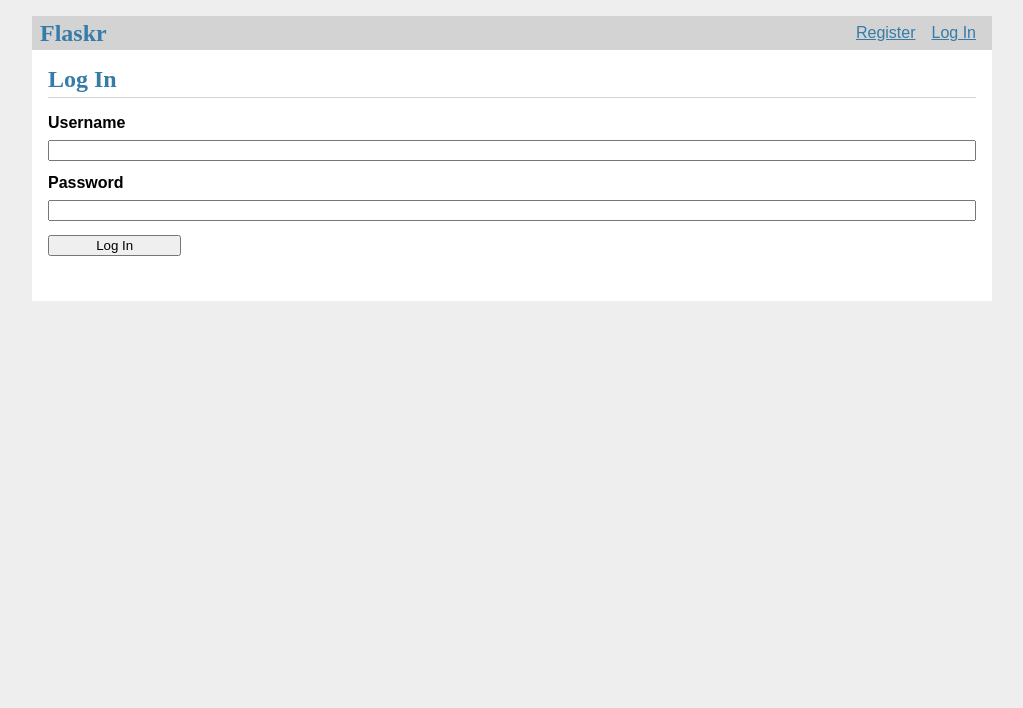
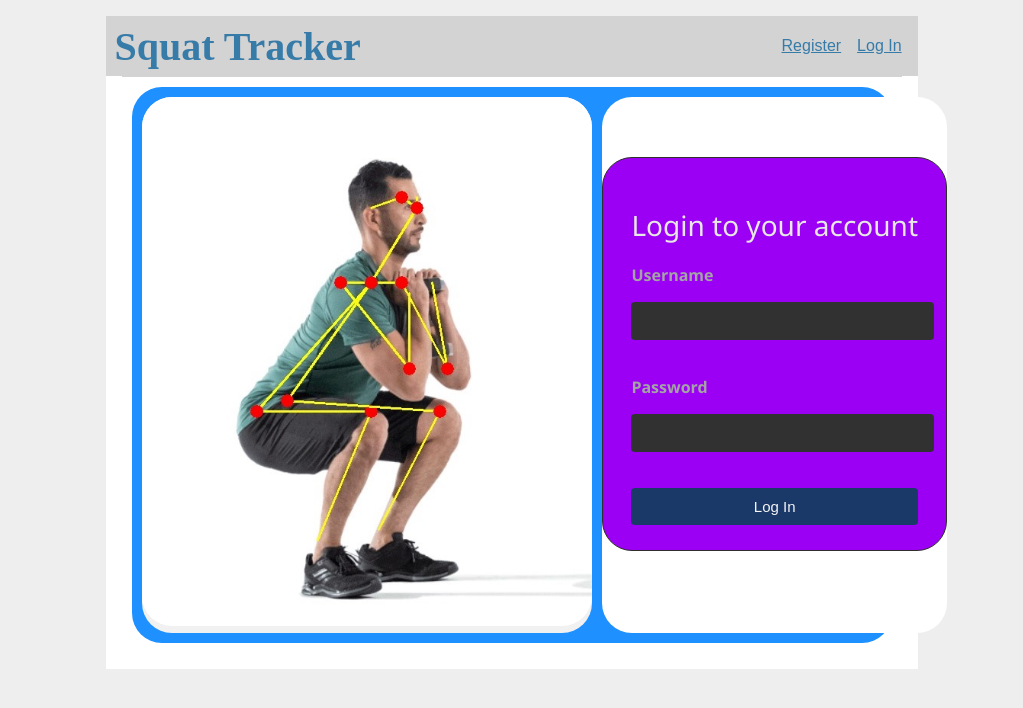
Before and after one commit to mukul-rana/Squats-Tracker, a Flask app: page /auth/login in a window 1280 px wide. Shown: the top 708 px of the page, without its empty margins (128-1151 px from the left). Run offline with Flask 2, Linux system fonts and the light colour scheme.

Commit message:
UI changes

```diff
--- /dev/null
+++ b/app/static/login.css
@@ -0,0 +1,87 @@
+.flex-container {
+    margin: 10px;
+    display: flex;
+    background-color: DodgerBlue;
+    border-radius: 30px;
+  }
+
+  #login{
+      background-color: white;
+    margin-left: auto;
+    width: 450px;
+  }
+
+  .flex-container > div {
+    background-color: #f1f1f1;
+    margin: 10px;
+    /* padding: 20px; */
+    border-radius: 30px;
+    font-size: 30px;
+  }
+
+img{
+    width: 450px;
+    border-radius: 30px;
+}
+
+
+
+#main {
+
+    width: max-content;
+    margin: 60px auto;
+    font-family: "Segoe UI", sans-serif;
+    padding: 25px 28px;
+    background: hsl(278, 100%, 48%);
+    border-radius: 30px;
+    border: 1px solid #302d2d;
+}
+h2 {
+    text-align: center;
+    font-size: 28px;
+    margin-bottom: 20px;
+    font-weight: 400;
+    color: #e7e7e7;
+}
+.input-parent {
+    display: block;
+    margin-bottom: 20px;
+}
+label {
+    display: block;
+    font-size: 16px;
+    margin-bottom: 8px;
+    color: #a4a4a4;
+}
+.input-parent input {
+    padding: 10px 8px;
+    width: 100%;
+    font-size: 16px;
+    background: #323131;
+    border: none;
+    color: #c7c7c7;
+    border-radius: 4px;
+    outline: none;
+    transition: all 0.2s ease;
+}
+.input-parent input:hover {
+    background: #404040;
+}
+.input-parent input:focus {
+    box-shadow: 0px 0px 0px 1px #0087ff;
+}
+button {
+    padding: 10px 18px;
+    font-size: 15px;
+    background: #1a3969;
+    width: 100%;
+    border: none;
+    border-radius: 4px;
+    color: #f4f4f4;
+}
+button:hover {
+    opacity: 0.9;
+}
+button:focus {
+    box-shadow: 0px 0px 0px 3px black;
+}
--- a/app/static/style.css
+++ b/app/static/style.css
@@ -1,9 +1,9 @@
 html { font-family: sans-serif; background: #eee; padding: 1rem; }
-body { max-width: 960px; margin: 0 auto; background: white; }
-h1 { font-family: serif; color: #377ba8; margin: 1rem 0; }
+body { max-width: 65%; margin: 0 auto; background: white; }
+h1 { font-family: serif; color: #377ba8; margin: 1rem 0; font-size: 40px;}
 a { color: #377ba8; }
 hr { border: none; border-top: 1px solid lightgray; }
-nav { background: lightgray; display: flex; align-items: center; padding: 0 0.5rem; }
+nav { background: lightgray; display: flex; align-items: center; padding: 0 0.5rem; height: 60px;}
 nav h1 { flex: auto; margin: 0; }
 nav h1 a { text-decoration: none; padding: 0.25rem 0.5rem; }
 nav ul  { display: flex; list-style: none; margin: 0; padding: 0; }
--- a/app/templates/auth/login.html
+++ b/app/templates/auth/login.html
@@ -1,15 +1,30 @@
 {% extends 'base.html' %}
 
 {% block header %}
-  <h1>{% block title %}Log In{% endblock %}</h1>
+<link rel="stylesheet" href="{{ url_for('static', filename='login.css') }}">
+  <!-- <h1>{% block title %}Log In{% endblock %}</h1> -->
 {% endblock %}
 
 {% block content %}
-  <form method="post">
+  <div  class="flex-container">
+    <div><img src='../../static/sample.jpg'></div>
+
+    <div id = 'login'>
+  <form method="post" id="main">
+    <h2>Login to your account</h2>
+
+    <div class="input-parent">
     <label for="username">Username</label>
     <input name="username" id="username" required>
+    </div>
+
+    <div class="input-parent">
     <label for="password">Password</label>
     <input type="password" name="password" id="password" required>
-    <input type="submit" value="Log In">
-  </form>
+    </div>
+
+    <button type="submit" >Log In</button>
+
+  </form></div>
+</div>
 {% endblock %}
--- a/app/templates/base.html
+++ b/app/templates/base.html
@@ -2,7 +2,7 @@
 <title>{% block title %}{% endblock %} - Flaskr</title>
 <link rel="stylesheet" href="{{ url_for('static', filename='style.css') }}">
 <nav>
-  <h1>Flaskr</h1>
+  <h1>Squat Tracker</h1>
   <ul>
     {% if g.user %}
       <li><span>{{ g.user['username'] }}</span>
--- a/app/templates/tracker/create.html
+++ b/app/templates/tracker/create.html
@@ -9,7 +9,6 @@
 <head>
     <meta charset="UTF-8">
     <title>Creating Real-Time Charts with Flask</title>
-    <link href="https://cdnjs.cloudflare.com/ajax/libs/twitter-bootstrap/4.3.1/css/bootstrap.min.css" rel="stylesheet">
     <link href="https://cdnjs.cloudflare.com/ajax/libs/Chart.js/2.8.0/Chart.min.css" rel="stylesheet">
 </head>
 <body>
--- a/app/templates/tracker/index.html
+++ b/app/templates/tracker/index.html
@@ -2,8 +2,7 @@
 
 {% block header %}
 <head>
-  <link href="https://cdnjs.cloudflare.com/ajax/libs/twitter-bootstrap/4.3.1/css/bootstrap.min.css" rel="stylesheet">
-  <link href="https://cdnjs.cloudflare.com/ajax/libs/Chart.js/2.8.0/Chart.min.css" rel="stylesheet">
+
   <script type="text/javascript" src="https://cdnjs.cloudflare.com/ajax/libs/Chart.js/2.7.3/Chart.min.js"></script>
 </head>
 <body>
@@ -16,6 +15,7 @@
 
 {% block content %}
   <canvas id="myChart" style="width:100%;max-width:600px"></canvas>
+
   <script>
 
 
```
Also changed, not shown: app/static/sample.jpg (added).
